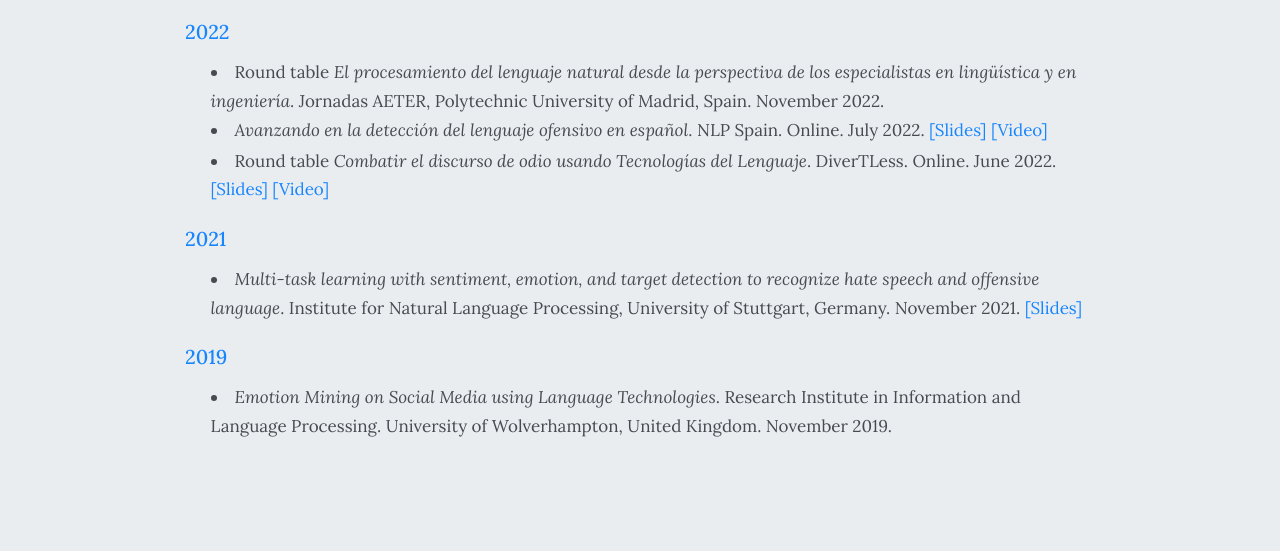
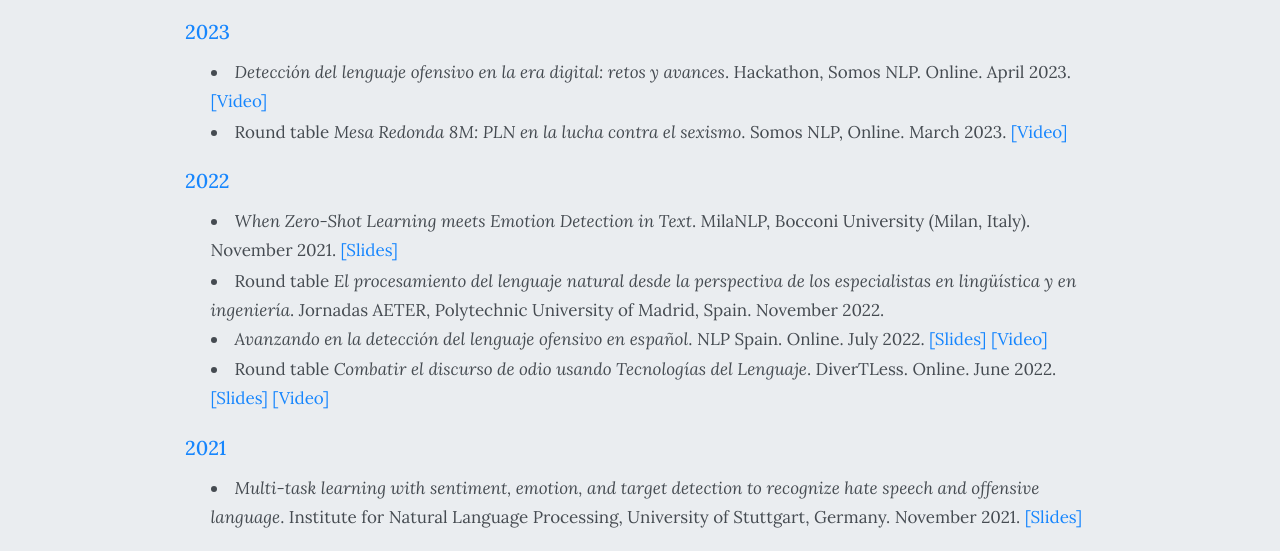
Before and after one commit to fmplaza/florplaza.github.io, a plain HTML site: page talks/index.html in a window 1280 px wide. Shown: the part 237-788 px from the top of the page. Drawn offline with Linux system fonts and the light colour scheme.

Commit message:
adding talks

```diff
--- a/index.xml
+++ b/index.xml
@@ -49,7 +49,7 @@ Corpora  OffendES: A New Corpus in Spanish for Offensive Language Research [Hugg
       <pubDate>Mon, 01 Jan 0001 00:00:00 +0000</pubDate>
 
       <guid>https://fmplaza.github.io/talks/</guid>
-      <description>Talks 🗣 2022  Round table El procesamiento del lenguaje natural desde la perspectiva de los especialistas en lingüística y en ingeniería. Jornadas AETER, Polytechnic University of Madrid, Spain. November 2022. Avanzando en la detección del lenguaje ofensivo en español. NLP Spain. Online. July 2022. [Slides] [Video] Round table Combatir el discurso de odio usando Tecnologías del Lenguaje. DiverTLess. Online. June 2022. [Slides] [Video]  2021  Multi-task learning with sentiment, emotion, and target detection to recognize hate speech and offensive language.</description>
+      <description>Talks 🗣 2023  Detección del lenguaje ofensivo en la era digital: retos y avances. Hackathon, Somos NLP. Online. April 2023. [Video] Round table Mesa Redonda 8M: PLN en la lucha contra el sexismo. Somos NLP, Online. March 2023. [Video]  2022  When Zero-Shot Learning meets Emotion Detection in Text. MilaNLP, Bocconi University (Milan, Italy). November 2021. [Slides] Round table El procesamiento del lenguaje natural desde la perspectiva de los especialistas en lingüística y en ingeniería.</description>
     </item>
 
     <item>
--- a/talks/index.html
+++ b/talks/index.html
@@ -39,7 +39,7 @@ if (!doNotTrack) {
 <script async src='https://www.google-analytics.com/analytics.js'></script>
 
 <meta property="og:title" content="" />
-<meta property="og:description" content="Talks 🗣 2022  Round table El procesamiento del lenguaje natural desde la perspectiva de los especialistas en lingüística y en ingeniería. Jornadas AETER, Polytechnic University of Madrid, Spain. November 2022. Avanzando en la detección del lenguaje ofensivo en español. NLP Spain. Online. July 2022. [Slides] [Video] Round table Combatir el discurso de odio usando Tecnologías del Lenguaje. DiverTLess. Online. June 2022. [Slides] [Video]  2021  Multi-task learning with sentiment, emotion, and target detection to recognize hate speech and offensive language." />
+<meta property="og:description" content="Talks 🗣 2023  Detección del lenguaje ofensivo en la era digital: retos y avances. Hackathon, Somos NLP. Online. April 2023. [Video] Round table Mesa Redonda 8M: PLN en la lucha contra el sexismo. Somos NLP, Online. March 2023. [Video]  2022  When Zero-Shot Learning meets Emotion Detection in Text. MilaNLP, Bocconi University (Milan, Italy). November 2021. [Slides] Round table El procesamiento del lenguaje natural desde la perspectiva de los especialistas en lingüística y en ingeniería." />
 <meta property="og:type" content="article" />
 <meta property="og:url" content="https://fmplaza.github.io/talks/" /><meta property="article:section" content="" />
 
@@ -48,7 +48,7 @@ if (!doNotTrack) {
 
 <meta name="twitter:card" content="summary"/>
 <meta name="twitter:title" content=""/>
-<meta name="twitter:description" content="Talks 🗣 2022  Round table El procesamiento del lenguaje natural desde la perspectiva de los especialistas en lingüística y en ingeniería. Jornadas AETER, Polytechnic University of Madrid, Spain. November 2022. Avanzando en la detección del lenguaje ofensivo en español. NLP Spain. Online. July 2022. [Slides] [Video] Round table Combatir el discurso de odio usando Tecnologías del Lenguaje. DiverTLess. Online. June 2022. [Slides] [Video]  2021  Multi-task learning with sentiment, emotion, and target detection to recognize hate speech and offensive language."/>
+<meta name="twitter:description" content="Talks 🗣 2023  Detección del lenguaje ofensivo en la era digital: retos y avances. Hackathon, Somos NLP. Online. April 2023. [Video] Round table Mesa Redonda 8M: PLN en la lucha contra el sexismo. Somos NLP, Online. March 2023. [Video]  2022  When Zero-Shot Learning meets Emotion Detection in Text. MilaNLP, Bocconi University (Milan, Italy). November 2021. [Slides] Round table El procesamiento del lenguaje natural desde la perspectiva de los especialistas en lingüística y en ingeniería."/>
 
 
 <link rel="stylesheet" href="/bootstrap-5/css/bootstrap.min.css" media="all"><link rel="stylesheet" href="/css/header.css" media="all">
@@ -272,8 +272,14 @@ if (!doNotTrack) {
 
           <article class="page-content  p-2">
           <h2 id="talks-">Talks 🗣</h2>
+<h5 id="2023">2023</h5>
+<ul>
+<li><em>Detección del lenguaje ofensivo en la era digital: retos y avances</em>. Hackathon, Somos NLP. Online. April 2023. <a href="https://www.youtube.com/watch?v=GZbWS5cHZDs">[Video]</a></li>
+<li>Round table <em>Mesa Redonda 8M: PLN en la lucha contra el sexismo</em>. Somos NLP, Online. March 2023. <a href="https://www.youtube.com/watch?v=5fOiLWXQ78c&amp;t=4s">[Video]</a></li>
+</ul>
 <h5 id="2022">2022</h5>
 <ul>
+<li><em>When Zero-Shot Learning meets Emotion Detection in Text</em>. MilaNLP, Bocconi University (Milan, Italy). November 2021. <a href="https://drive.google.com/file/d/1oB-FeLXtnlE0-NnhVVxrsahxlfeOrUYn/view?usp=sharing">[Slides]</a></li>
 <li>Round table <em>El procesamiento del lenguaje natural desde la perspectiva de los especialistas en lingüística y en ingeniería</em>. Jornadas AETER, Polytechnic University of Madrid, Spain. November 2022.</li>
 <li><em>Avanzando en la detección del lenguaje ofensivo en español</em>. NLP Spain. Online. July 2022. <a href="https://drive.google.com/file/d/1025-6Pk8QaH4swZoGkcSNHMT0e-Vkijd/view?usp=sharing">[Slides]</a> <a href="https://www.youtube.com/watch?v=Exi8QsRSs8s">[Video]</a></li>
 <li>Round table <em>Combatir el discurso de odio usando Tecnologías del Lenguaje</em>. DiverTLess. Online. June 2022. <a href="https://drive.google.com/file/d/11ZGZ4fN39yU0qTU-s9YBAstAvhnxMct3/view?usp=sharing">[Slides]</a> <a href="https://www.youtube.com/watch?v=03ejjRrLpOs&amp;feature=emb_title">[Video]</a></li>
```
